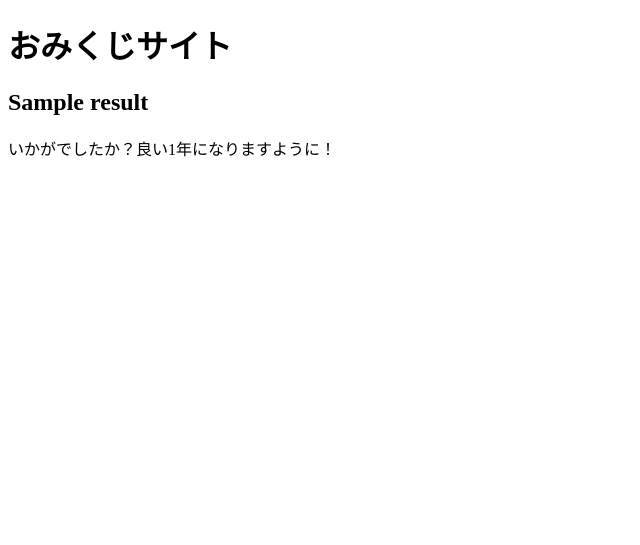
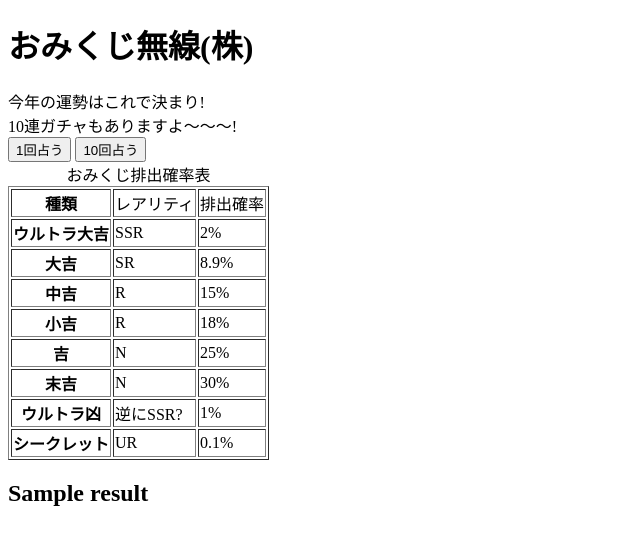
Before and after one commit to sio-sazanami/flask_omikuji, a Flask app: template templates/index.html in a window 1280 px wide. Shown: the top 545 px of the page, without its empty margins (0-640 px from the left). Run offline with Flask 2, Linux system fonts and the light colour scheme; the template is opened without the code that fills it: most values are stand-ins (such as "Sample title", 1, 10 or a date in 2020).

```diff
--- a/app.py
+++ b/app.py
@@ -1,77 +1,19 @@
 from flask import Flask, request, render_template
 import random
+
 app = Flask(__name__)
 
-omikuji = ["ウルトラ大吉","大吉","中吉","小吉","吉","末吉","ウルトラ凶","あけおめ！今年もよろしく!"]
+omikuji = ["ウルトラ大吉","大吉","中吉","小吉","吉","末吉","ウルトラ凶","あけおめ!今年もよろしく!"]
 prob    = [0.02, 0.089, 0.15, 0.18, 0.25, 0.3, 0.01, 0.001]
-html1="""
-<meta name="viewport" content="width=device-width,initial-scale=1.0">
-<title>あけおめ2022おみくじ</title>
-<h1>おみくじサイト</h1>
-今年の運勢はこれで決まり！<br>
-10連ガチャもありますヨ<br><br>
-<form action='/' method='POST'>
-    <input type='submit' name="send" value='1回占う'/>
-    <input type='submit' name="send" value='10回占う'/>
-</form>
-<table border="1">
-        <caption>おみくじ排出確率表</caption>
-        <tr>
-            <th>種類</th>
-            <td>レアリティ</td>
-            <td>排出確率</td>
-        </tr>
-        <tr>
-            <th>ウルトラ大吉</th>
-            <td>SSR</td>
-            <td>2%</td>
-        </tr>
-        <tr>
-            <th>大吉</th>
-            <td>SR</td>
-            <td>8.9%</td>
-        </tr>
-        <tr>
-            <th>中吉</th>
-            <td>R</td>
-            <td>15%</td>
-        </tr>
-        <tr>
-            <th>小吉</th>
-            <td>R</td>
-            <td>18%</td>
-        </tr>
-        <tr>
-            <th>吉</th>
-            <td>N</td>
-            <td>25%</td>
-        </tr>
-        <tr>
-            <th>末吉</th>
-            <td>N</td>
-            <td>30%</td>
-        </tr>
-        <tr>
-            <th>ウルトラ凶</th>
-            <td>逆にSSR</td>
-            <td>1%</td>
-        </tr>
-        <tr>
-            <th>シークレット</th>
-            <td>UR</td>
-            <td>0.1%</td>
-        </tr>
-    </table>
-"""
 
 @app.route("/",methods=["POST","GET"])
-def hello():
+def uranai():
     if request.method == "POST":
         if request.form['send'] == "1回占う":
             return render_template('index.html',result=random.choices(omikuji, weights=prob)[0])
         if request.form['send'] == "10回占う":
             return render_template('index.html',result=random.choices(omikuji, weights=prob, k=10))
-    return html1
+    return render_template('index.html')
 
 if __name__ == "__main__":
-    app.run()
+    app.run(debug=True)
--- a/templates/index.html
+++ b/templates/index.html
@@ -1,8 +1,66 @@
 <!DOCTYPE html>
-<html>
-    <meta name="viewport" content="width=device-width,initial-scale=1.0">
-    <title>あけおめ2022おみくじ | 結果</title>
-    <h1>おみくじサイト</h1>
-    <h2>{{ result }}</h2>
-    いかがでしたか？良い1年になりますように！<br>
+<html lang="ja">
+    <head>
+        <meta charset="UTF-8">
+        <meta name="viewport" content="width=device-width,initial-scale=1.0">
+        <title>あけおめ2022おみくじ</title>
+    </head>
+    <body>
+        <h1>おみくじ無線(株)</h1>
+        今年の運勢はこれで決まり!<br>
+        10連ガチャもありますよ～～～!<br>
+        <form action='/' method='POST'>
+            <input type='submit' name="send" value='1回占う'/>
+            <input type='submit' name="send" value='10回占う'/>
+        </form>
+        <table border="1">
+            <caption>おみくじ排出確率表</caption>
+            <tr>
+                <th>種類</th>
+                <td>レアリティ</td>
+                <td>排出確率</td>
+            </tr>
+            <tr>
+                <th>ウルトラ大吉</th>
+                <td>SSR</td>
+                <td>2%</td>
+            </tr>
+            <tr>
+                <th>大吉</th>
+                <td>SR</td>
+                <td>8.9%</td>
+            </tr>
+            <tr>
+                <th>中吉</th>
+                <td>R</td>
+                <td>15%</td>
+            </tr>
+            <tr>
+                <th>小吉</th>
+                <td>R</td>
+                <td>18%</td>
+            </tr>
+            <tr>
+                <th>吉</th>
+                <td>N</td>
+                <td>25%</td>
+            </tr>
+            <tr>
+                <th>末吉</th>
+                <td>N</td>
+                <td>30%</td>
+            </tr>
+            <tr>
+                <th>ウルトラ凶</th>
+                <td>逆にSSR?</td>
+                <td>1%</td>
+            </tr>
+            <tr>
+                <th>シークレット</th>
+                <td>UR</td>
+                <td>0.1%</td>
+            </tr>
+        </table>
+        <h2>{{ result }}</h2>
+    </body>
 </html>
```
